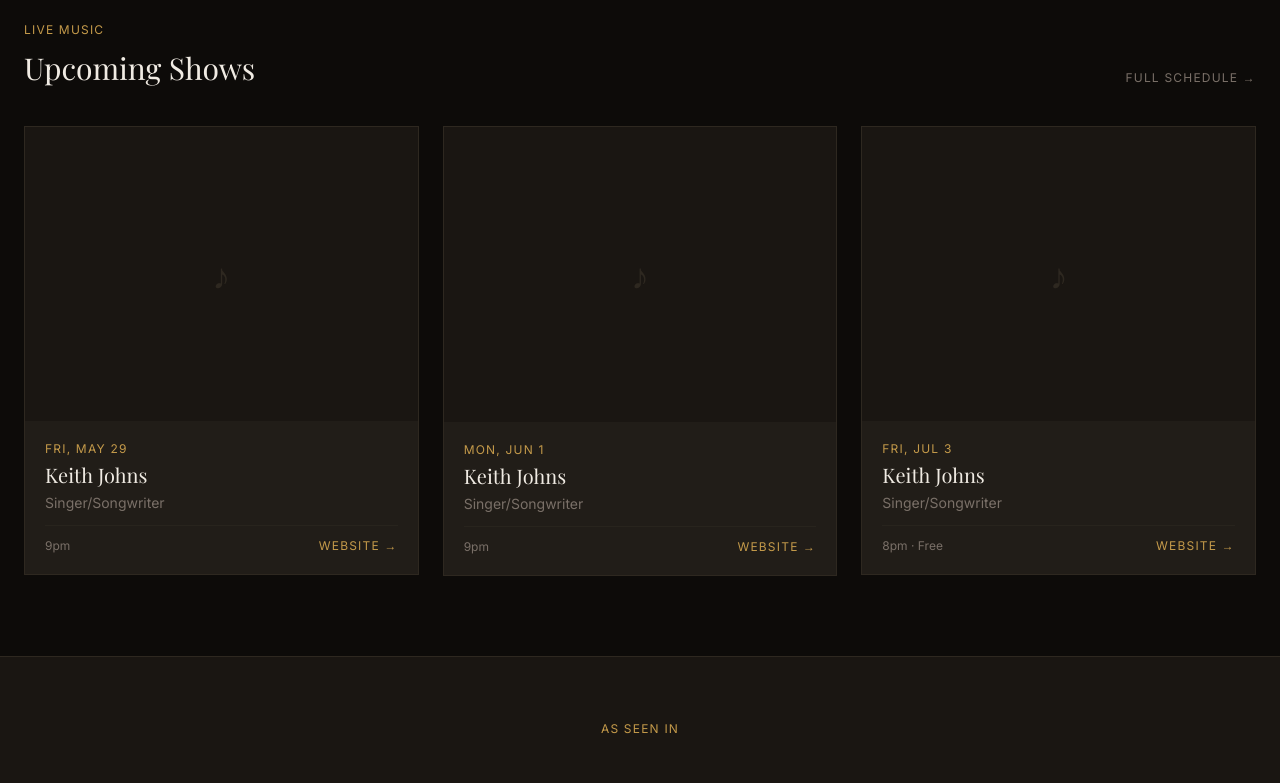
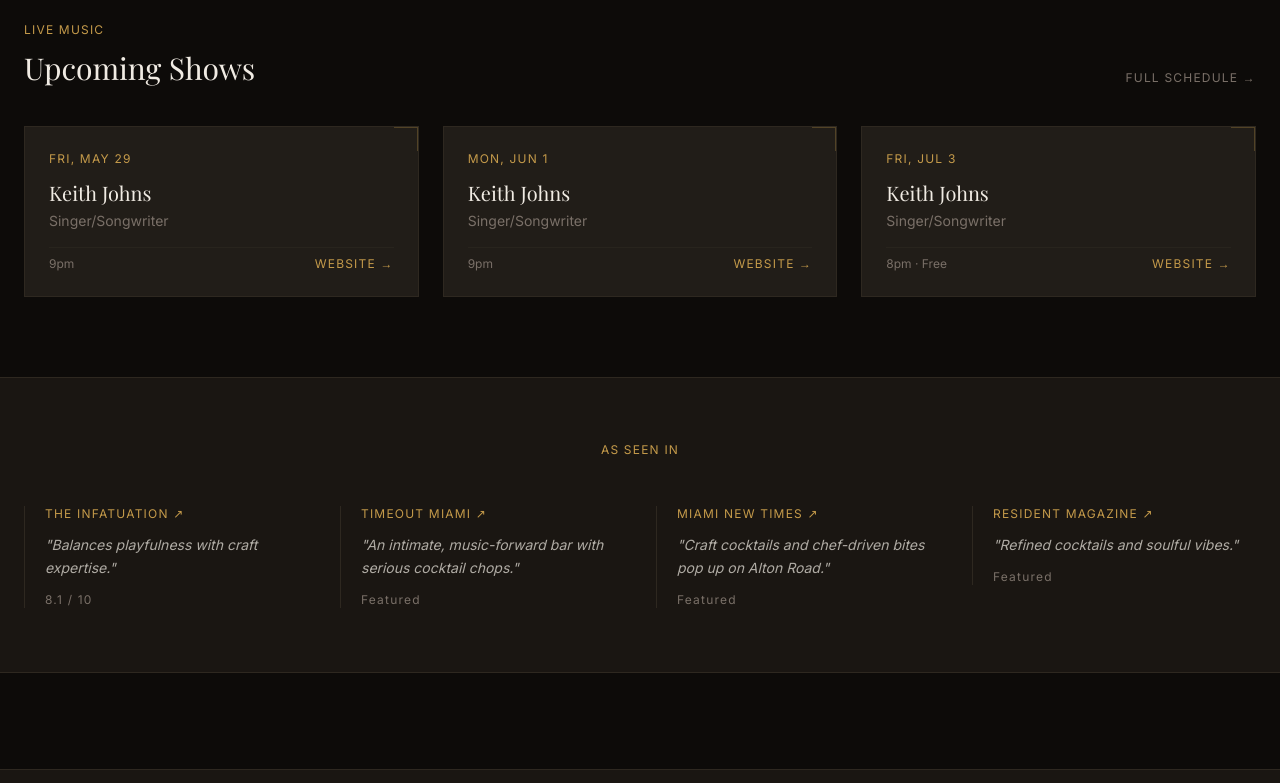
Before and after one commit to keithjohnsdev/stormy-monday, a Next.js app: page / in a window 1280 px wide. Shown: the part 940-1723 px from the top of the page. Built offline with nearby package versions, Linux system fonts and the light colour scheme; a web font is replaced by a local one.

Commit message:
fix: remove artist photos from home page show cards
Home page UpcomingShows cards are text-only — no photo header.
Music page EventCard retains image display (shows photo when available).

Co-Authored-By: Claude Sonnet 4.6 <noreply@anthropic.com>

```diff
--- a/src/components/home/UpcomingShows.tsx
+++ b/src/components/home/UpcomingShows.tsx
@@ -1,4 +1,3 @@
-import Image from 'next/image'
 import Link from 'next/link'
 import { Show } from '@/types'
 import { content } from '@/content'
@@ -49,39 +48,21 @@ export default function UpcomingShows({ shows }: Props) {
         <div className="grid grid-cols-1 md:grid-cols-3 gap-6">
           {shows.slice(0, 3).map((show, i) => (
             <FadeIn key={show.id} delay={i * 120}>
-              <div className="relative bg-storm-card border border-storm-border overflow-hidden hover:border-storm-gold/50 hover:-translate-y-1 transition-all duration-300 group cursor-pointer">
-                <Link href="/music" className="absolute inset-0 z-10" aria-label={`View ${show.artistName} on the shows page`} />
+              <div className="relative bg-storm-card border border-storm-border overflow-hidden hover:border-storm-gold/50 hover:-translate-y-1 transition-all duration-300 group h-full cursor-pointer">
+                <Link href="/music" className="absolute inset-0 z-0" aria-label={`View ${show.artistName} on the shows page`} />
 
-                {/* Artist photo */}
-                <div className="aspect-[4/3] bg-storm-dark relative overflow-hidden">
-                  {show.artistPhoto ? (
-                    <Image
-                      src={show.artistPhoto}
-                      alt={show.artistName}
-                      fill
-                      className="object-cover group-hover:scale-105 transition-transform duration-500"
-                    />
-                  ) : (
-                    <div className="absolute inset-0 flex items-center justify-center">
-                      <span className="font-display text-4xl text-storm-border">♪</span>
-                    </div>
-                  )}
-                  {show.featured && (
-                    <div className="absolute top-3 left-3 bg-storm-gold text-storm-black text-xs px-2 py-1 font-semibold tracking-wider uppercase z-10">
-                      Featured
-                    </div>
-                  )}
-                </div>
+                {/* Decorative corner accent */}
+                <div className="absolute top-0 right-0 w-6 h-6 border-t border-r border-storm-gold/30 transition-colors duration-300 group-hover:border-storm-gold/60" />
 
-                <div className="p-5">
-                  <p className="text-xs tracking-widest uppercase text-storm-gold mb-1">
+                <div className="relative p-6">
+                  <p className="text-xs tracking-widest uppercase text-storm-gold mb-3">
                     {formatDate(show.date)}
                   </p>
                   <h3 className="font-display text-xl text-storm-cream mb-1">{show.artistName}</h3>
                   {show.genre && (
-                    <p className="text-storm-muted text-sm mb-3">{show.genre}</p>
+                    <p className="text-storm-muted text-sm mb-4">{show.genre}</p>
                   )}
-                  <div className="flex items-center justify-between pt-3 border-t border-storm-border/60">
+                  <div className="flex items-center justify-between mt-auto pt-2 border-t border-storm-border/60">
                     <span className="text-xs text-storm-muted">
                       {show.startTime && `${show.startTime}`}
                       {show.coverCharge && ` · ${show.coverCharge}`}
@@ -91,7 +72,7 @@ export default function UpcomingShows({ shows }: Props) {
                         href={show.ticketLink}
                         target="_blank"
                         rel="noopener noreferrer"
-                        className="relative z-20 text-xs tracking-widest uppercase text-storm-gold hover:text-storm-gold-light transition-colors"
+                        className="relative z-10 text-xs tracking-widest uppercase text-storm-gold hover:text-storm-gold-light transition-colors"
                       >
                         Tickets →
                       </a>
@@ -100,7 +81,7 @@ export default function UpcomingShows({ shows }: Props) {
                         href={show.artistWebsite}
                         target="_blank"
                         rel="noopener noreferrer"
-                        className="relative z-20 text-xs tracking-widest uppercase text-storm-gold hover:text-storm-gold-light transition-colors"
+                        className="relative z-10 text-xs tracking-widest uppercase text-storm-gold hover:text-storm-gold-light transition-colors"
                       >
                         Website →
                       </a>
```
